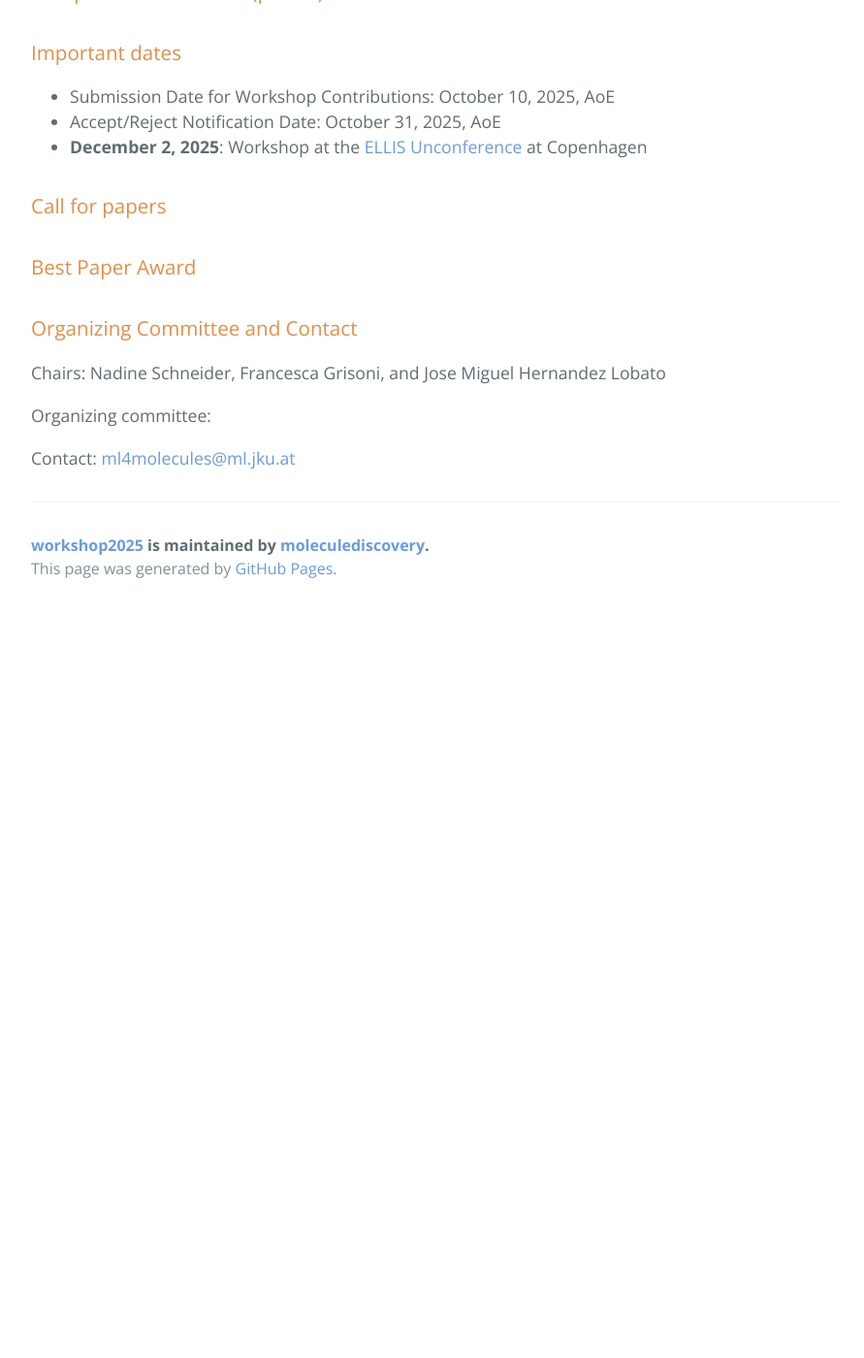
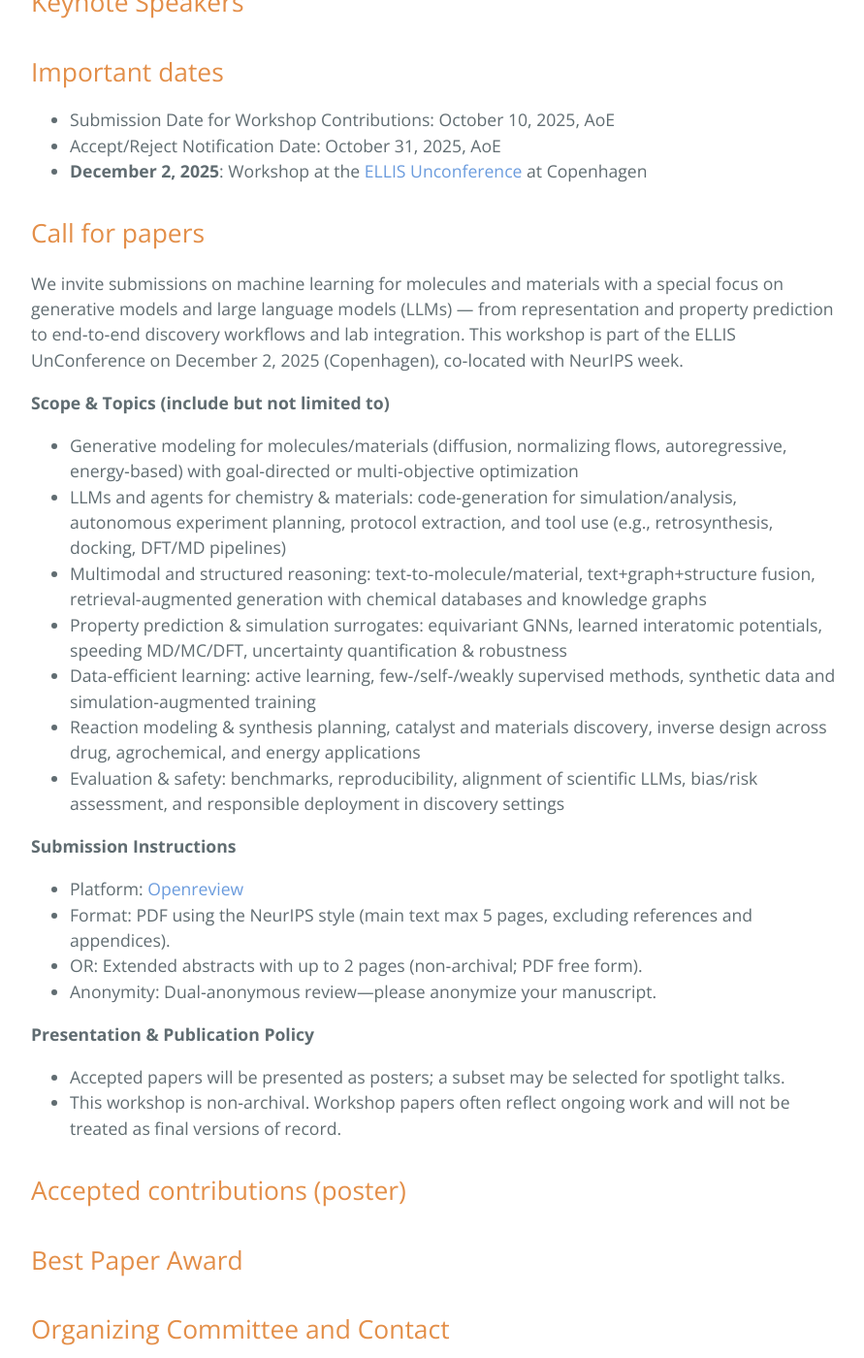
Before and after one commit to moleculediscovery/workshop2025, a Jekyll site: the page built from index.md, in a window 1280 px wide and 1400 px high, scrolled down 1305 px. Shown: the whole window at 97% size, without its empty margins (192-1083 px from the left). Built offline with Jekyll 4.4.1, drawn with Linux system fonts in a browser that asks for light colours; our own code applies the rules of GitHub Pages for plain Markdown files; before the commit the page ends 1935 px from its top, so only the background shows below that; some of the changed text lies outside the part shown.

Commit message:
Update index.md

```diff
--- a/index.md
+++ b/index.md
@@ -1,32 +1,51 @@
 [About](#about) - [Registration](#registration) - [Schedule](#schedule) - [Keynote Speakers](#keynote-speakers)  - [Keynote Abstracts](#keynote-abstracts) - [Accepted Contributions](#accepted-contributions) - [Important Dates](#important-dates) - [Call for Papers](#call-for-papers)
 
 
-### About
+## About
 
 This will be the 5th-year edition of the ML4Molecules workshop organized by the ELLIS research program on "Machine Learning for Molecule Discovery". This research program brings together a pan-European community dedicated to accelerating molecular discovery through cutting-edge AI. The meeting will serve as a key opportunity for members and collaborators to present their latest research in the area, exchange insights, coordinate research efforts, and align on strategic goals. ML4Molecules 2025 will focus on the latest developments in generative models, large language models (LLMs), and scalable AI systems for applications in chemistry, drug discovery, and materials science. We will explore topics such as: 1) Foundation and diffusion models for molecule generation, 2) Cross-modal and cross-domain learning (e.g., text, structure, experimental data), 3) AI-driven synthesis planning and reaction prediction, 4) Interpretable and data-efficient ML approaches. 5) Practical considerations in deploying ML in real-world molecular pipelines, etc. In addition to technical sessions, this edition will host the annual meeting of the ELLIS Program on Machine Learning for Molecule Discovery. Building on the progress of previous editions — from foundational methods (2021), critical assessments (2022–2023), to the LLM and foundation model revolution (2024) — ML4Molecules 2025 will foster rigorous, interdisciplinary dialogue and chart new directions for impactful molecular AI research.
 
+## Registration
+TBA
 
-### Registration
+## Schedule
 
+## Keynote Speakers
 
-### Schedule
-
-
-
-### Keynote Speakers
-
-### Accepted contributions (poster)
-
-### Important dates
+## Important dates
 - Submission Date for Workshop Contributions: October 10, 2025, AoE
 - Accept/Reject Notification Date: October 31, 2025, AoE
 - **December 2, 2025**: Workshop at the [ELLIS Unconference](https://eurips.cc/ellis/) at Copenhagen
 
-### Call for papers
+## Call for papers
 
-### Best Paper Award
+We invite submissions on machine learning for molecules and materials with a special focus on generative models and large language models (LLMs) — from representation and property prediction to end‑to‑end discovery workflows and lab integration. This workshop is part of the ELLIS UnConference on December 2, 2025 (Copenhagen), co‑located with NeurIPS week.
 
-### Organizing Committee and Contact
+ **Scope & Topics (include but not limited to)**
+- Generative modeling for molecules/materials (diffusion, normalizing flows, autoregressive, energy‑based) with goal‑directed or multi‑objective optimization
+- LLMs and agents for chemistry & materials: code‑generation for simulation/analysis, autonomous experiment planning, protocol extraction, and tool use (e.g., retrosynthesis, docking, DFT/MD pipelines)
+- Multimodal and structured reasoning: text‑to‑molecule/material, text+graph+structure fusion, retrieval‑augmented generation with chemical databases and knowledge graphs
+- Property prediction & simulation surrogates: equivariant GNNs, learned interatomic potentials, speeding MD/MC/DFT, uncertainty quantification & robustness
+- Data‑efficient learning: active learning, few‑/self‑/weakly supervised methods, synthetic data and simulation‑augmented training
+- Reaction modeling & synthesis planning, catalyst and materials discovery, inverse design across drug, agrochemical, and energy applications
+- Evaluation & safety: benchmarks, reproducibility, alignment of scientific LLMs, bias/risk assessment, and responsible deployment in discovery settings
+
+
+**Submission Instructions**
+- Platform: [Openreview](https://openreview.net/group?id=ELLIS.eu/2025/Workshop/ML4Molecules)
+- Format: PDF using the NeurIPS style (main text max 5 pages, excluding references and appendices).
+- OR: Extended abstracts with up to 2 pages (non‑archival; PDF free form).
+- Anonymity: Dual‑anonymous review—please anonymize your manuscript.
+
+**Presentation & Publication Policy**
+- Accepted papers will be presented as posters; a subset may be selected for spotlight talks.
+- This workshop is non‑archival. Workshop papers often reflect ongoing work and will not be treated as final versions of record.
+
+## Accepted contributions (poster)
+
+## Best Paper Award
+
+## Organizing Committee and Contact
 Chairs: Nadine Schneider, Francesca Grisoni, and Jose Miguel Hernandez Lobato
 
 Organizing committee:
```
